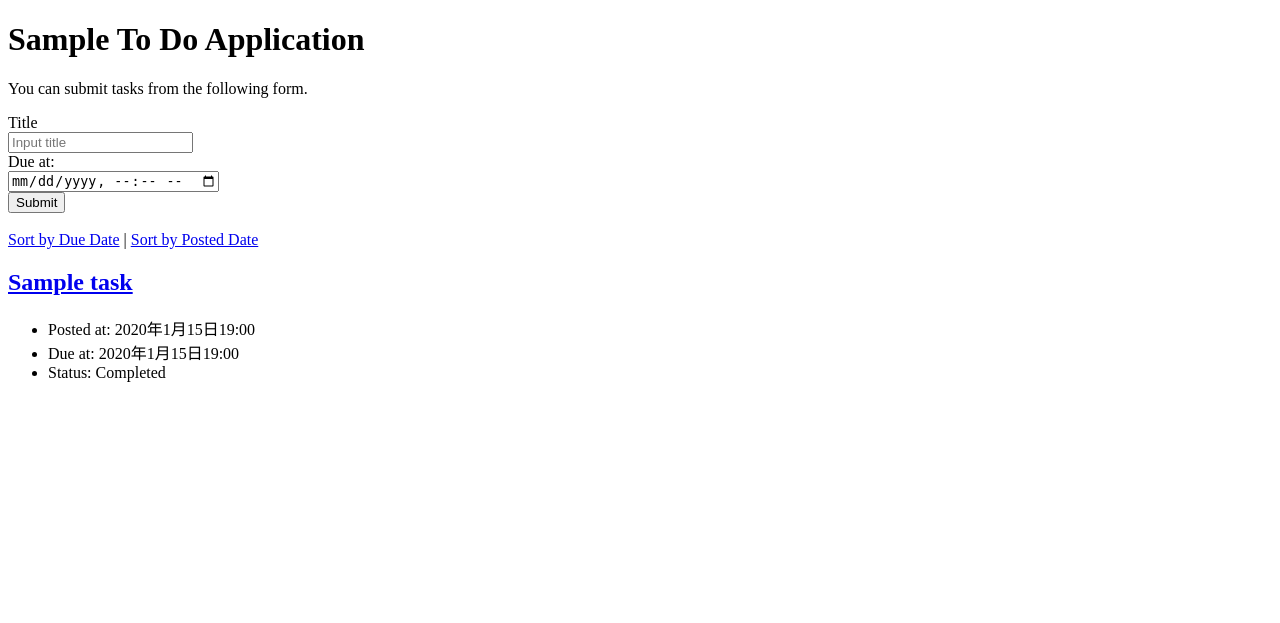
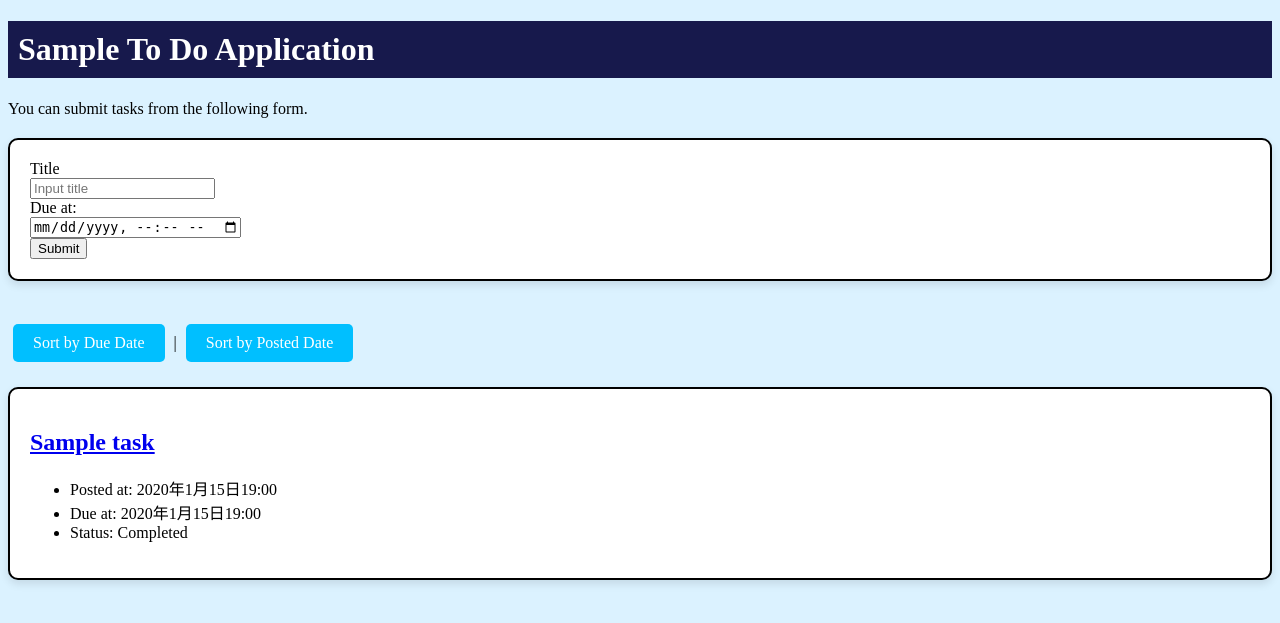
Before and after one commit to Ke1too/django-test-exercise, a Django app: page / in a window 1280 px wide. Shown: the top 623 px of the page. Run offline with Django 5.2, Linux system fonts and the light colour scheme; tables that the repository leaves empty hold one stand-in row (values such as "Sample post").

Commit message:
cssを追加

```diff
--- /dev/null
+++ b/todo/templates/todo/css/default.css
@@ -0,0 +1,42 @@
+h1 {
+    color: #ffffff;
+    background-color: #17194c;
+    padding: 10px;
+}
+
+body {
+    background-color: rgb(219, 242, 255);
+}
+
+.text {
+    background-color: white;
+    border: 2px solid black;
+    border-radius: 10px;
+    padding: 20px;
+    box-shadow: 0 4px 8px rgba(0, 0, 0, 0.1);
+    margin: 20px 0;
+}
+
+form {
+    background-color: white;
+    border: 2px solid black;
+    border-radius: 10px;
+    padding: 20px;
+    box-shadow: 0 4px 8px rgba(0, 0, 0, 0.1);
+    margin: 20px 0;
+}
+
+.btn-link {
+    display: inline-block;
+    background-color: #00bfff;
+    color: white;
+    padding: 10px 20px;
+    text-align: center;
+    text-decoration: none;
+    border-radius: 5px;
+    margin: 5px;
+}
+
+.btn-link:hover {
+    background-color: #009acd;
+}
--- a/todo/templates/todo/index.html
+++ b/todo/templates/todo/index.html
@@ -3,6 +3,7 @@
 <html lang="ja">
 
   <head>
+    <link rel="stylesheet" href="css/default.css">
     <title>To Do Application</title>
     <meta charset="UTF-8">
     <meta name="author" content="INIAD">
@@ -28,8 +29,8 @@
     <br>
 
     <div>
-      <a href="{% url 'index' %}?order=due">Sort by Due Date</a> |
-      <a href="{% url 'index' %}?order=post">Sort by Posted Date</a>
+      <a href="{% url 'index' %}?order=due"  class="btn-link">Sort by Due Date</a> |
+      <a href="{% url 'index' %}?order=post"  class="btn-link">Sort by Posted Date</a>
     </div>
 
     {% for task in tasks %}
```
